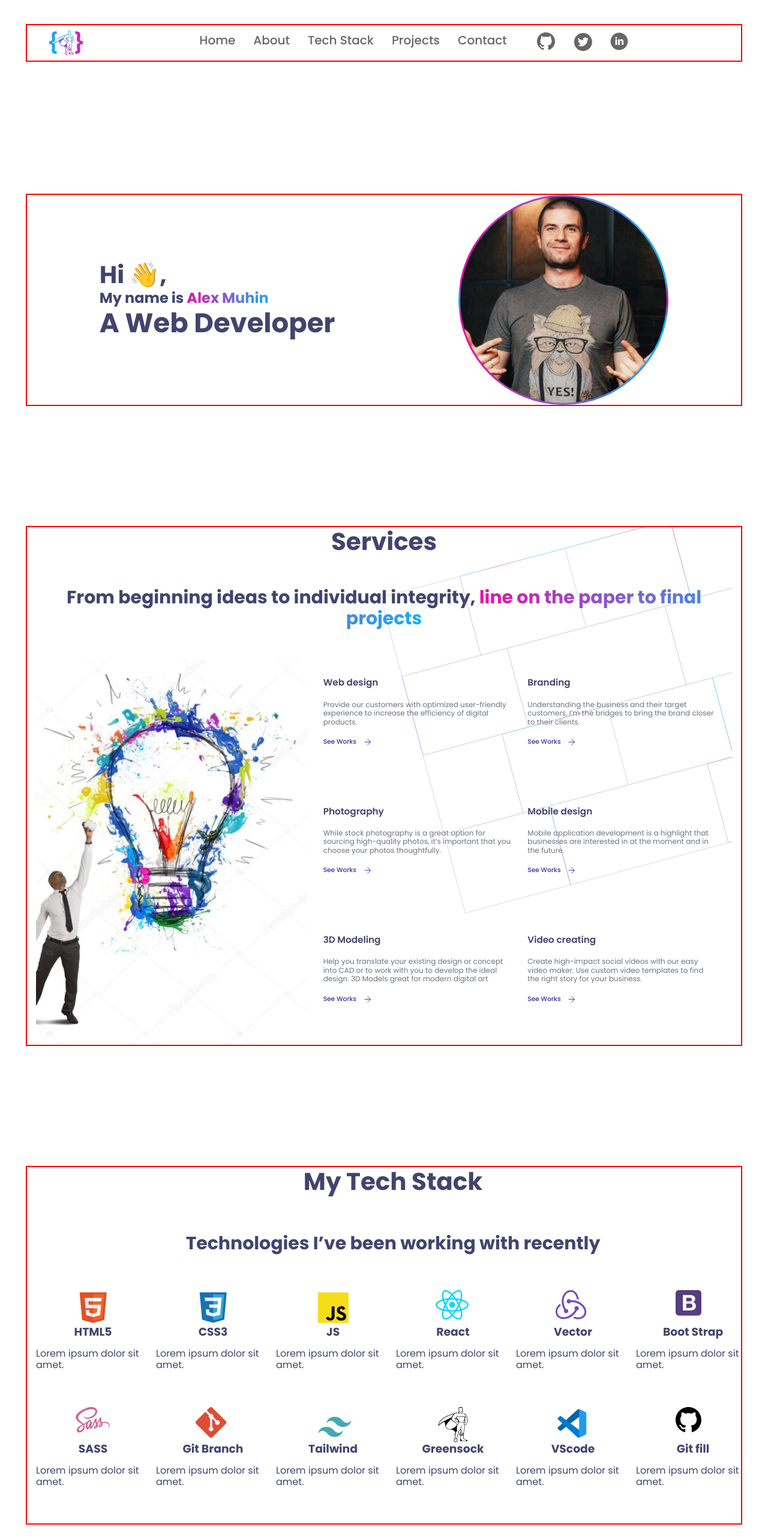
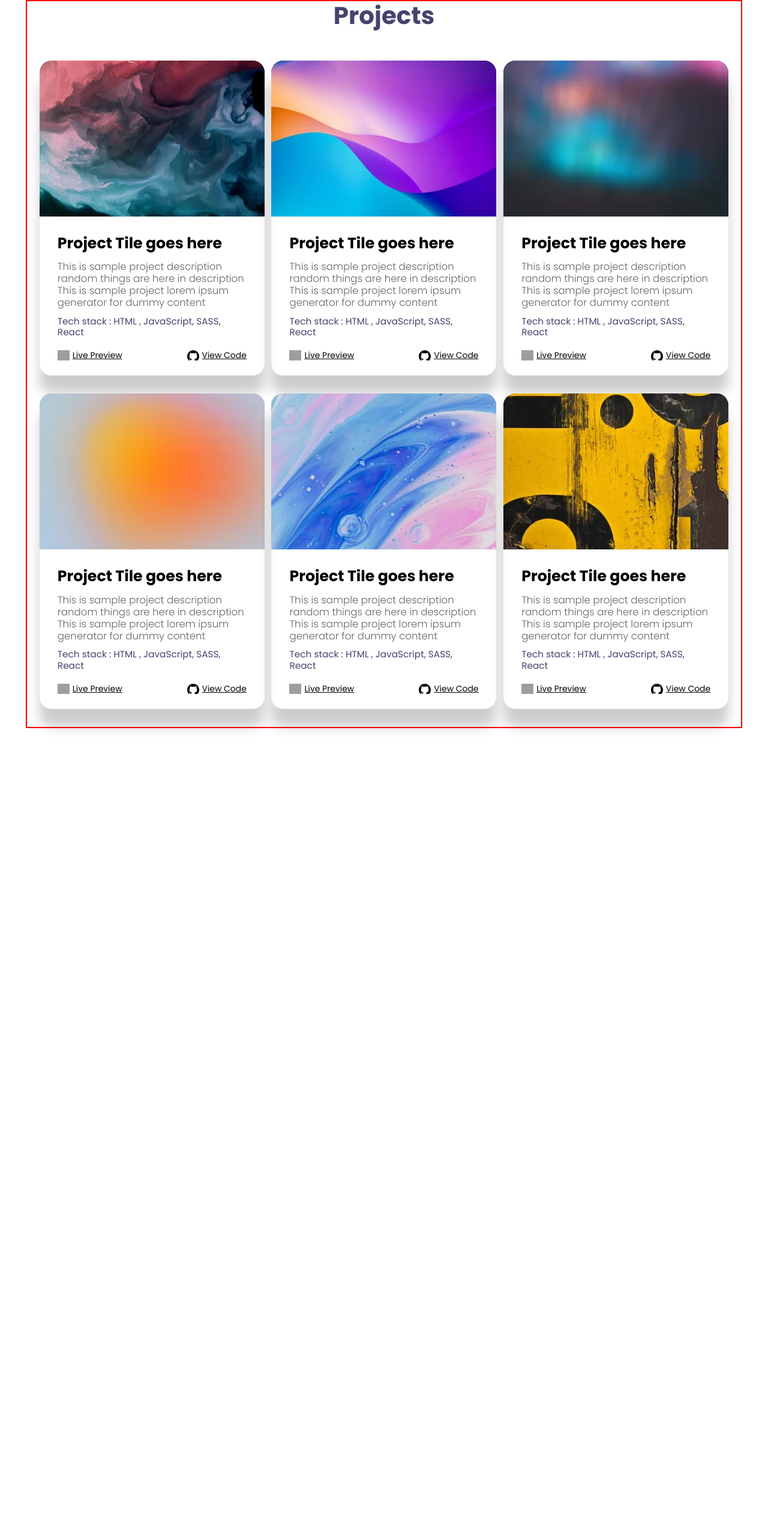
Before and after one commit to AlexMuhin-IT/project-start-portfolio, a React app: page / in a window 1280 px wide. Shown: the top 2566 px of the page at 60% size. After the commit the page ends 1414 px from the top, so only its background shows below. Built offline with nearby package versions, Linux system fonts and the light colour scheme; grey boxes are pictures that could not be loaded.

Commit message:
рефактор адаптива

```diff
--- a/src/App.tsx
+++ b/src/App.tsx
@@ -10,13 +10,13 @@ import {Services} from "./layout/sections/services/Services";
 function App() {
     return (
         <div className="App">
-            <Header/>
-            <Main/>
-            <Services/>
-            <Skills/>
+            {/*<Header/>*/}
+            {/*<Main/>*/}
+            {/*<Services/>*/}
+            {/*<Skills/>*/}
             <Projects/>
-            <Contact/>
-            <Footer/>
+            {/*<Contact/>*/}
+            {/*<Footer/>*/}
         </div>
     );
 }
--- a/src/layout/sections/skills/skill/Skills.tsx
+++ b/src/layout/sections/skills/skill/Skills.tsx
@@ -13,8 +13,6 @@ export const Skills = () => {
         <StyledSkills>
             <Container>
                 <GridWrapper>
-
-
                     <SectionTitle>My Tech Stack</SectionTitle>
                     <SectionSubtitle> Technologies I’ve been working with recently</SectionSubtitle>
                     {/*<FlexWrapper wrap={'wrap'} justify='space-evenly'>*/}
```
